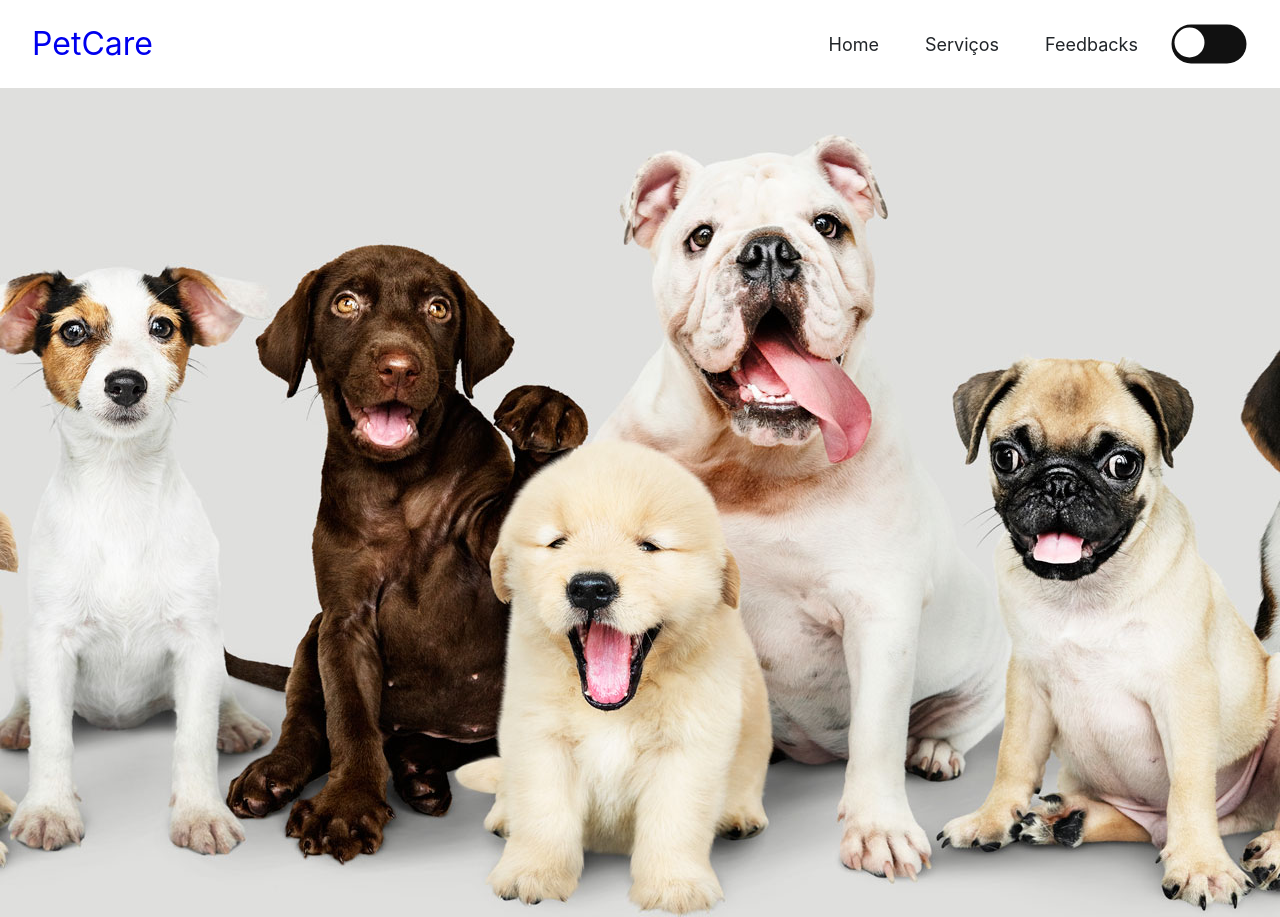
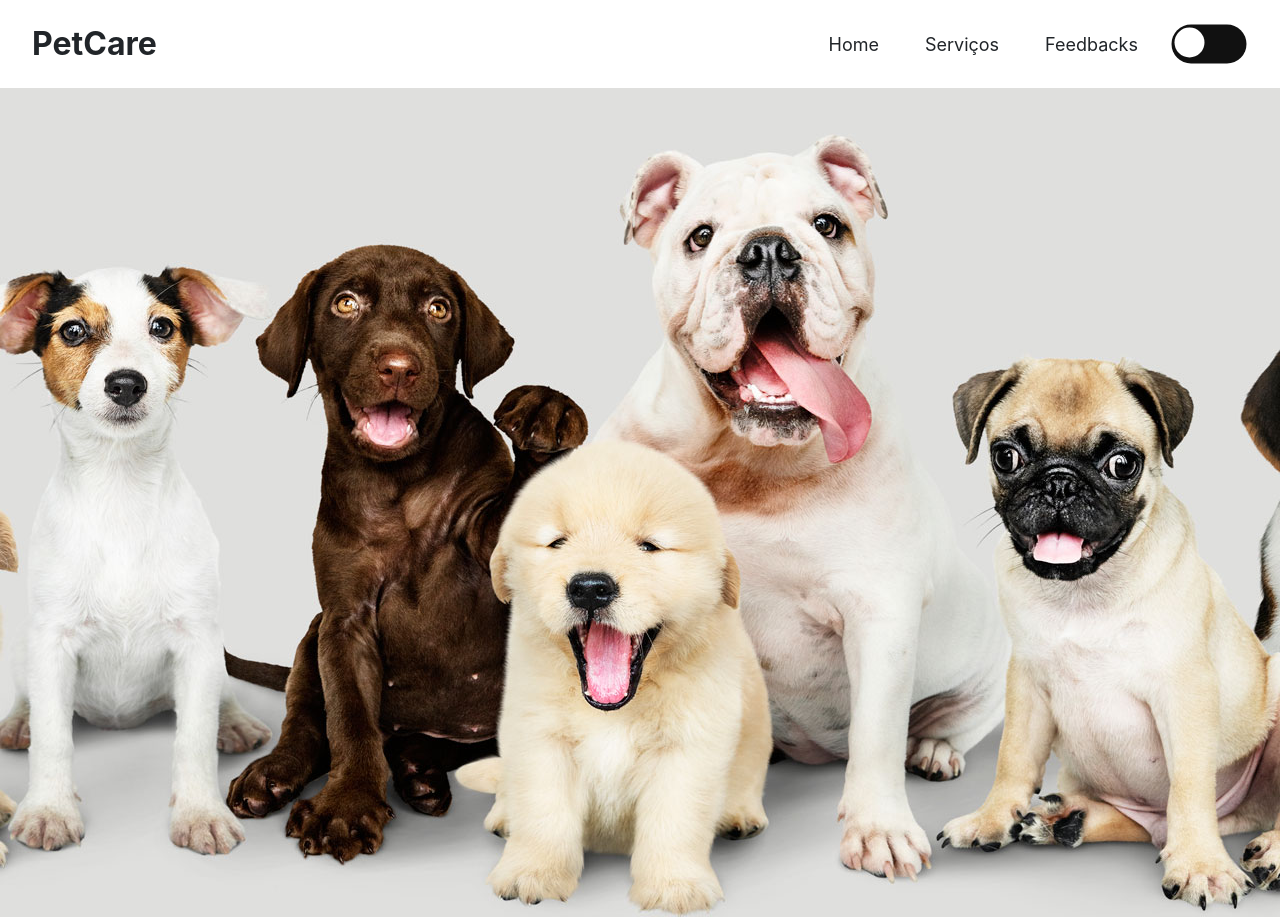
Before and after one commit to carolinacatelan/pet-care, a plain HTML site: page index.html in a window 1280 px wide. Shown: the top 917 px of the page. Drawn offline with Linux system fonts and the light colour scheme.

Commit message:
add imagem aba

```diff
--- a/css/style.css
+++ b/css/style.css
@@ -22,7 +22,17 @@ body {
 
 a {
     text-decoration: none;
+    color: #212529;
+    font-size: 1rem;
+    font-weight: 750;
 }
+
+/* #body-container {
+    background-image: url(../img/paw.png);
+    height: 100px;
+    background-position: 50%, 50%;
+    background-repeat: no-repeat;
+} */
 
 li {
     list-style: none;
--- a/index.html
+++ b/index.html
@@ -13,6 +13,7 @@
 
         <link rel="stylesheet" href="css/style.css" />
         <title>PetCare</title>
+        <link rel="icon" href="../PetCare/img/paw.png" />
     </head>
     <body>
         <script src="js/scripts.js"></script>
```
Also changed, not shown: img/paw.png (added).
